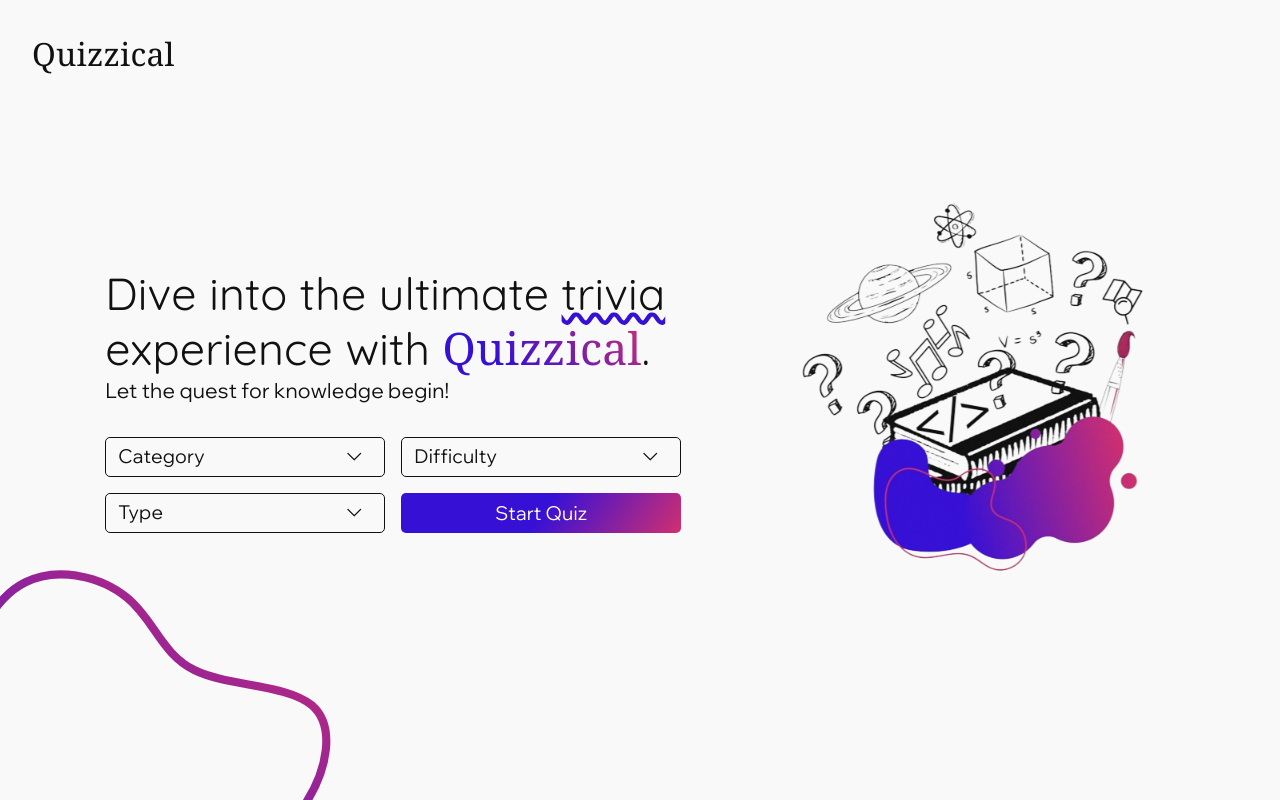
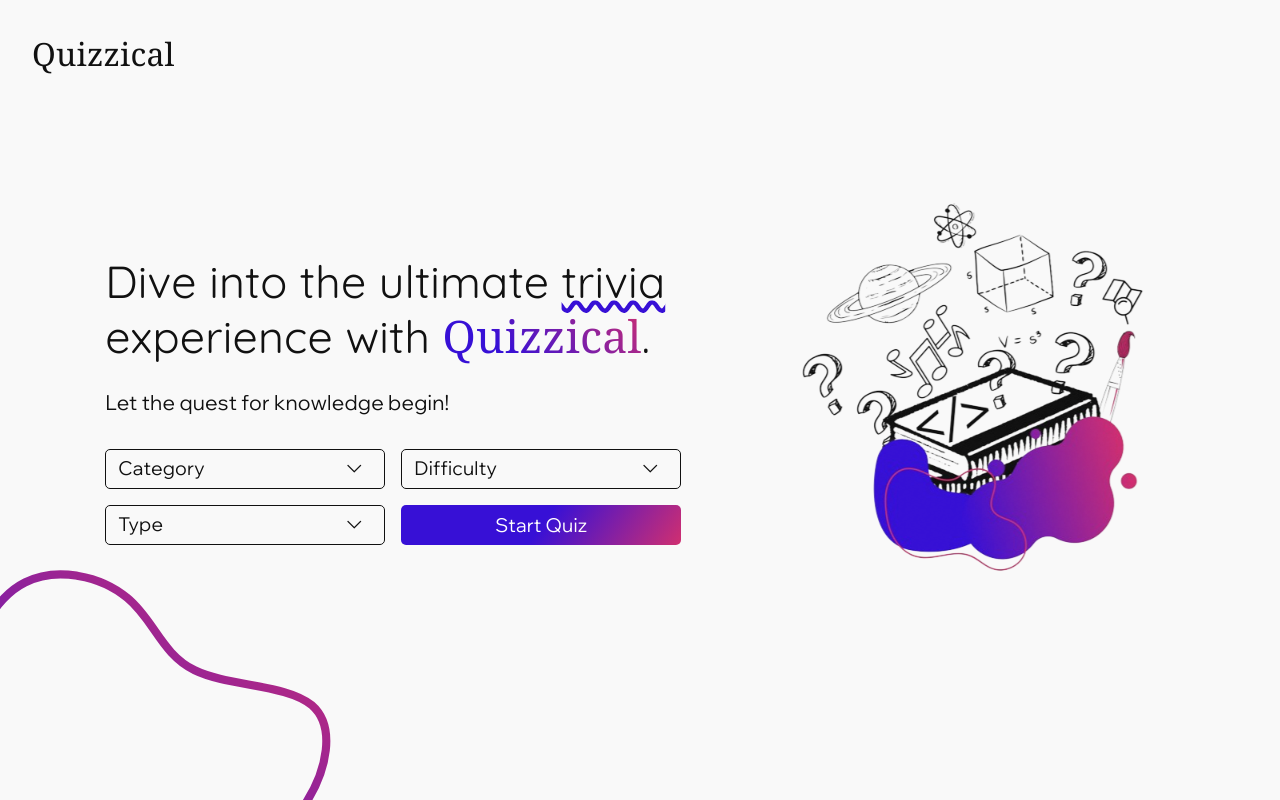
Before and after one commit to VriaA/Quizzly, a React (Vite) app in the folder quizzical/: page / in a window 1280 px wide. Built offline with nearby package versions, Linux system fonts and the light colour scheme.

Commit message:
change hero subtext margin

```diff
--- a/quizzical/src/index.css
+++ b/quizzical/src/index.css
@@ -122,7 +122,7 @@ h2 {
 }
 
 .hero-subtext {
-  margin-bottom: 1rem;
+  margin: 1.5rem 0;
   font: 400 1rem/1.5 'Wix Madefor Display', sans-serif;
 }
 
```
